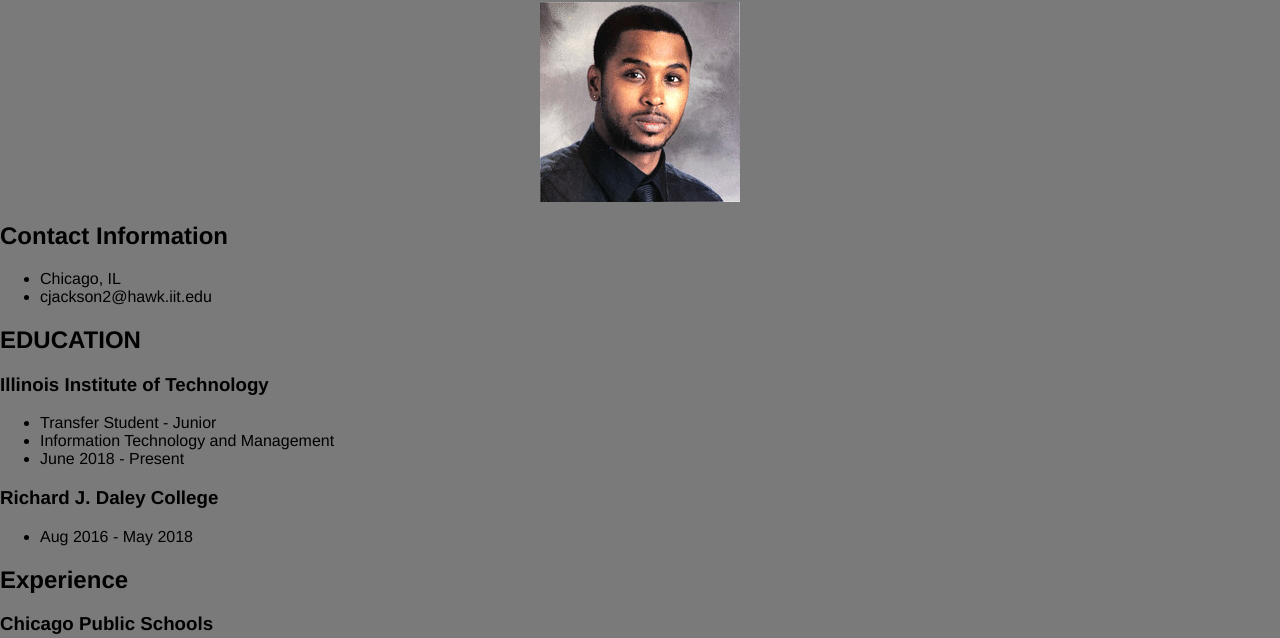
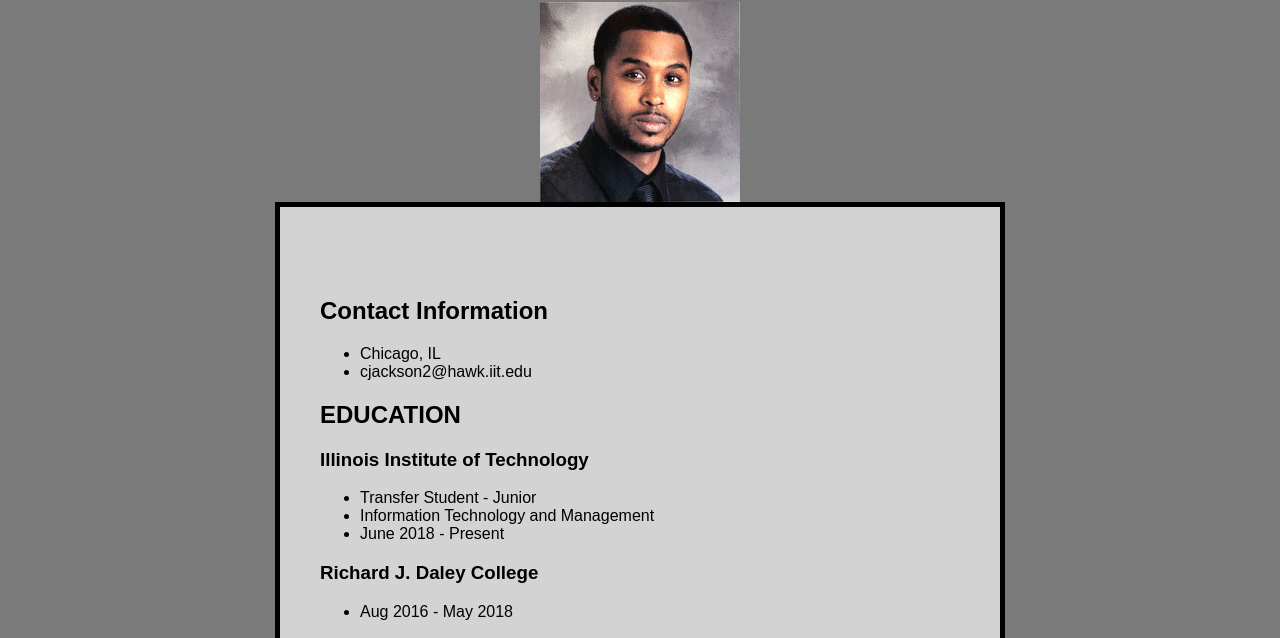
Before and after one commit to cjacks896/Project-2, a plain HTML site: page resume.html in a window 1280 px wide. Shown: the part 126-764 px from the top of the page. Drawn offline with Linux system fonts and the light colour scheme.

Commit message:
Update style.css

```diff
--- a/style.css
+++ b/style.css
@@ -40,3 +40,15 @@ body {
  background-color:#4CAF50;
  color:white;
  }
+.r_idx{
+  background-color: LightGray;
+  width: 50%;
+  border: 5px solid Black;
+  padding: 70px 40px;
+  padding-bottom: 5%;
+  margin: auto;
+  font-family: 'Source Sans Pro', sans-serif;
+}
+.r_idx h2{
+  text-align: left;
+}
```
